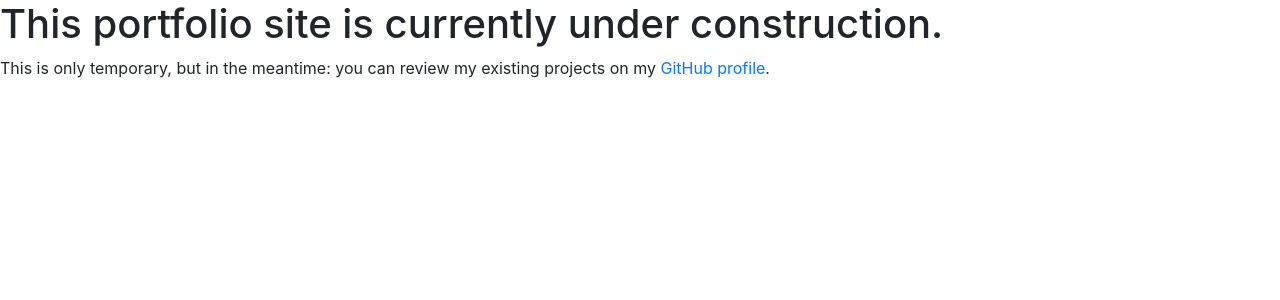
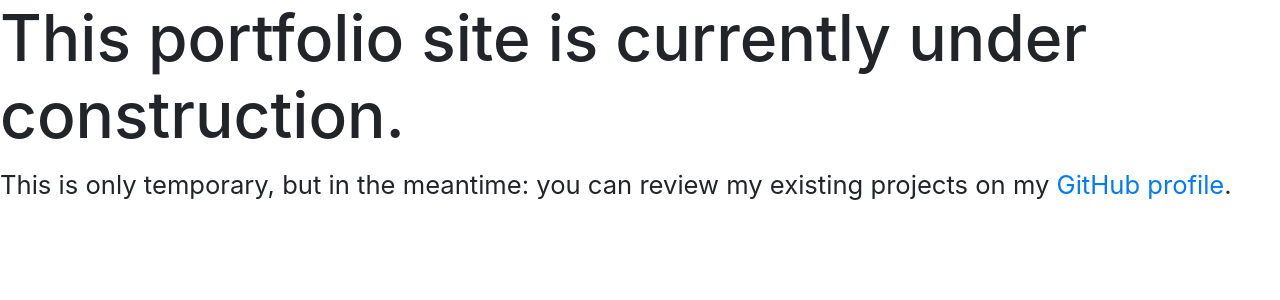
Before and after one commit to ElliotRedhead/Portfolio, a React (Create React App) app: page / in a window 1280 px wide. Shown: the top 300 px of the page. Built offline with nearby package versions, Linux system fonts and the light colour scheme.

Commit message:
Added responsive breakpoints for font size.

```diff
--- a/src/styles/jumbotron.scss
+++ b/src/styles/jumbotron.scss
@@ -2,20 +2,38 @@
 
 $code-font: "Fira Code", monospace;
 
+html {
+  font-size: 16px;
+  @media (min-width: 768px) {
+    font-size: 120%;
+  }
+  @media (min-width: 1024px) {
+    font-size: 160%;
+  }
+  @media (min-width: 1440px) {
+    font-size: 200%;
+  }
+  @media (min-width: 2000px) {
+    font-size: 300%;
+  }
+}
+
 .jumbotron {
-  animation: 2.5s translate 5s forwards;
   height: 100vh;
   margin: 0 !important;
-}
-
-#titleHeading {
-  font-size: 3em;
-  font-family: $code-font;
-}
-
-#subHeading {
-  font-family: $code-font;
-  font-size: 2.6em;
+  div {
+    div {
+      div {
+        font-family: $code-font;
+        h1 {
+          font-size: 2.5em;
+        }
+        h2 {
+          font-size: 2em;
+        }
+      }
+    }
+  }
 }
 
 #titleCursor {
@@ -34,16 +52,3 @@ $code-font: "Fira Code", monospace;
 .fadeIn {
   animation: 3s fade-in forwards;
 }
-
-@keyframes translate {
-  0% {
-    height: 100vh;
-  }
-  40% {
-    font-size: 11.5px;
-  }
-  100% {
-    height: 20vh;
-    font-size: 11.5px;
-  }
-}
```
